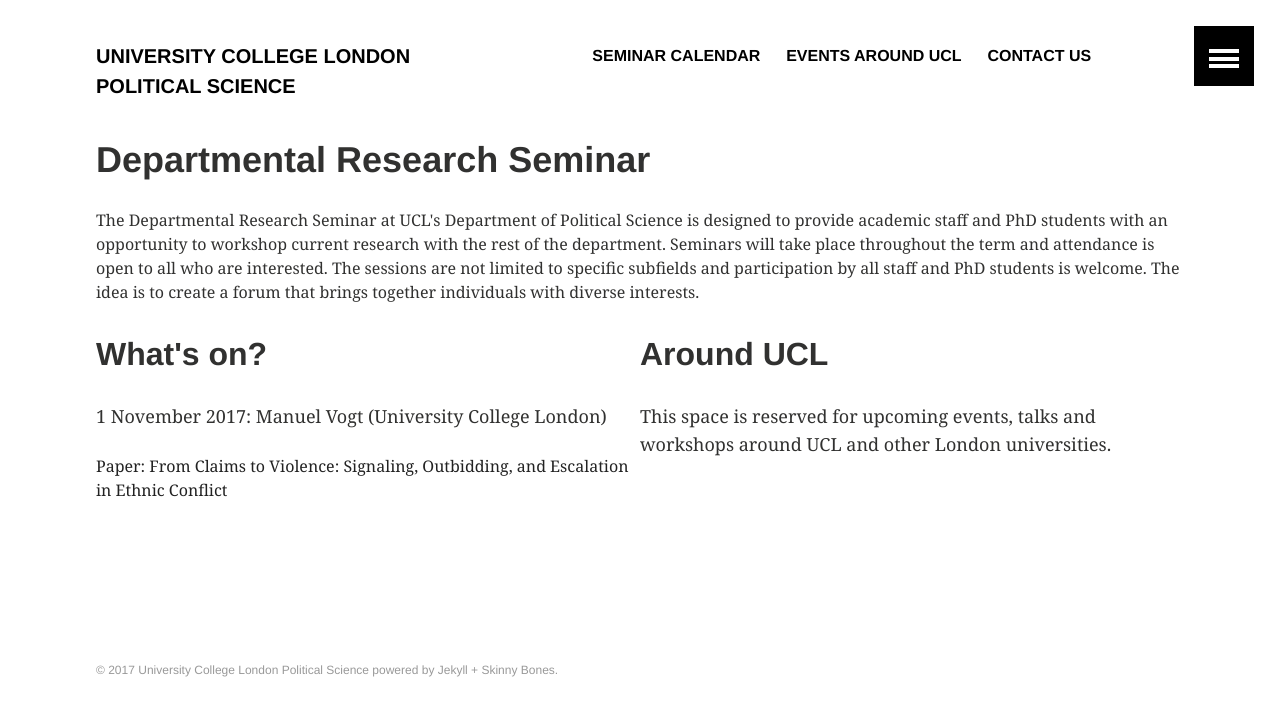
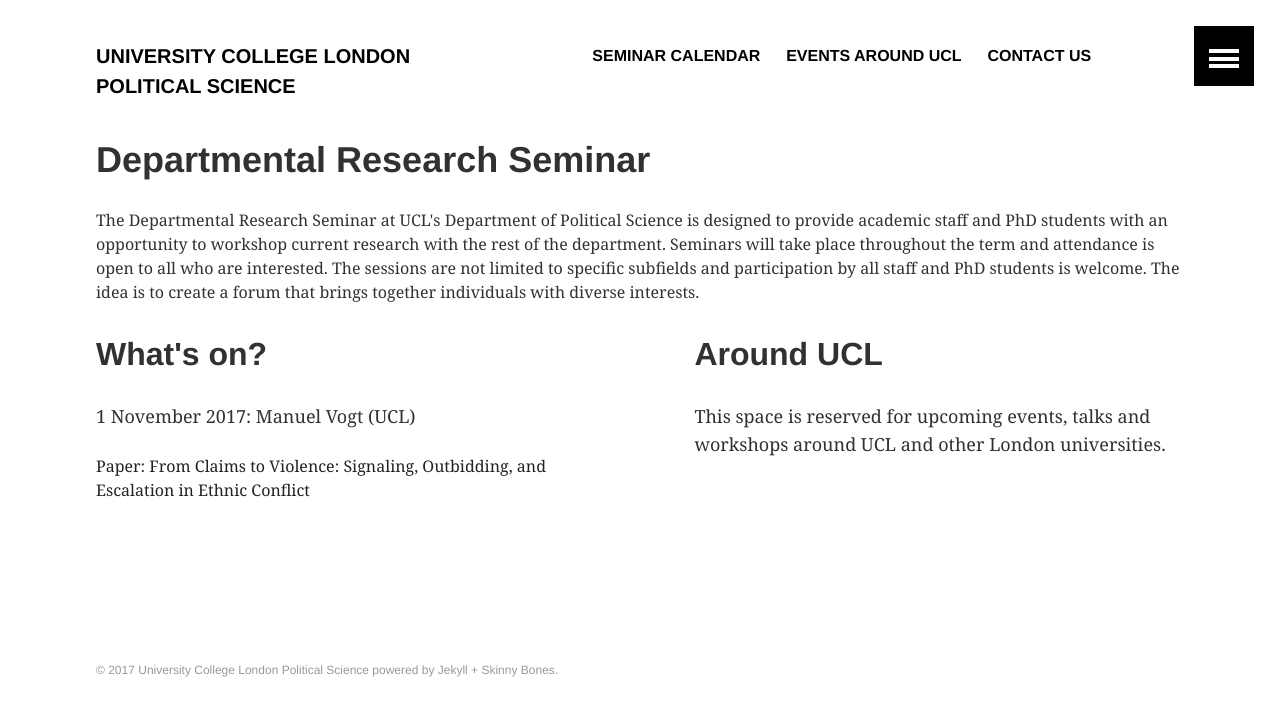
Before and after one commit to phischroeder/drs_page, a Jekyll site: the page built from index.html, in a window 1280 px wide. Shown: the top 716 px of the page. Built offline with Jekyll 4.4.1, drawn with Linux system fonts in a browser that asks for light colours.

Commit message:
Update index.html

```diff
--- a/index.html
+++ b/index.html
@@ -13,12 +13,12 @@
 The Departmental Research Seminar at UCL's Department of Political Science is designed to provide academic staff and PhD students with an opportunity to workshop current research with the rest of the department. Seminars will take place throughout the term and attendance is open to all who are interested. The sessions are not limited to specific subfields and participation by all staff and PhD students is welcome. The idea is to create a forum that brings together individuals with diverse interests.
 <br />
 
-<div style="float: left; width: 50%;">
+<div style="float: left; width: 45%;">
   <h2>What's on?</h2>
-  <p>1 November 2017: Manuel Vogt (University College London)</p>
+  <p>1 November 2017: Manuel Vogt (UCL)</p>
   <a href = "https://moodle.ucl.ac.uk/mod/resource/view.php?id=3156133" target="_blank" >Paper: From Claims to Violence: Signaling, Outbidding, and Escalation in Ethnic Conflict</a>
 </div>
-<div style="float: right; width: 50%;">
+<div style="float: right; width: 45%;">
   <h2>Around UCL</h2>
   <p>This space is reserved for upcoming events, talks and workshops around UCL and other London universities.</p>
 </div>
```
